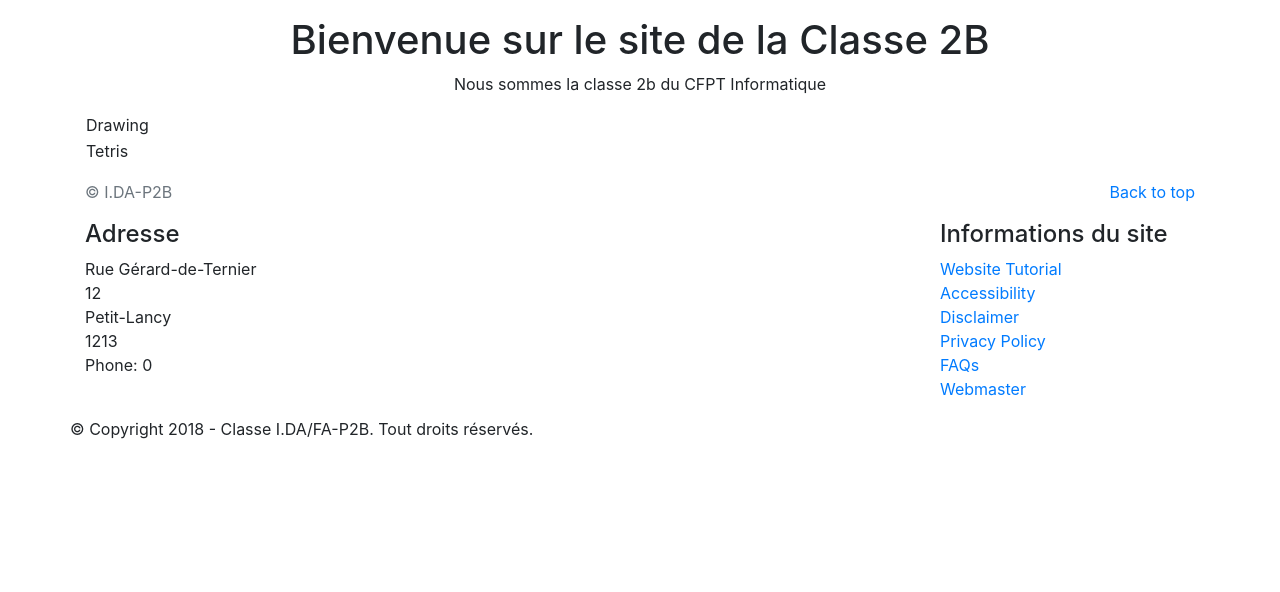
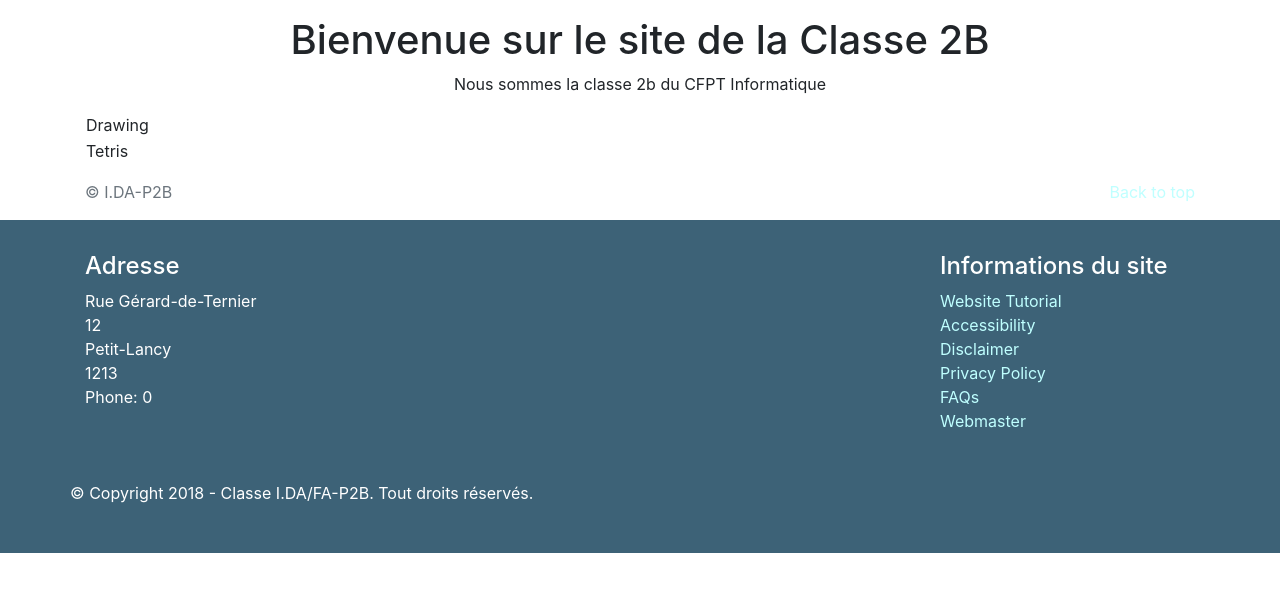
Before and after one commit to Nicolas-hr/ClasseB, a PHP site: page /php/index.php in a window 1280 px wide. Shown: the part 56-648 px from the top of the page. Run offline with PHP 8.4, Linux system fonts and the light colour scheme; some libraries are stand-ins or nearby versions.

Commit message:
Modification du css pour le footer

```diff
--- a/css/style.css
+++ b/css/style.css
@@ -1,3 +1,51 @@
 #title, #legend{
     text-align: center;
 }
+
+footer{
+    color: white;
+}
+footer a{
+    color: #bfffff;
+}
+footer a:hover{
+    color: white;
+}
+
+.footer-bottom{
+    background: #3d6277;
+    padding: 2em;
+}
+.footer-top{
+    background: #2d4958;
+}
+.footer-middle{
+    background: #3d6277;
+    padding-top: 2em;
+    color: white;
+}
+/**Sub Navigation**/
+.subnavigation-container{
+    background: #3d6277;
+}
+.subnavigation .nav-link{
+    color: white;
+    font-weight: bold;
+}
+.subnavigation-container{
+    text-align: center;
+}
+.subnavigation-container .navbar{
+    display: inline-block;
+    margin-bottom: -6px; /* Inline-block margin offffset HACK -Gilron */
+}
+.col-subnav a{
+    padding: 1rem 1rem;
+    color: white;
+    font-weight: bold;
+}
+.col-subnav .active{
+    border-top:5px solid orange;
+    background: white;
+    color: black;
+}
```
